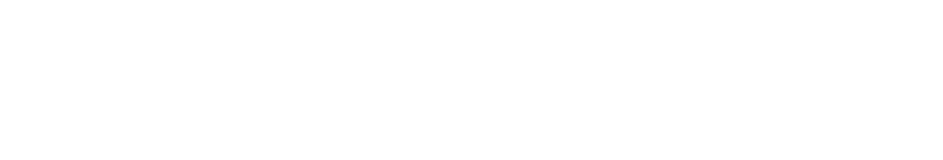
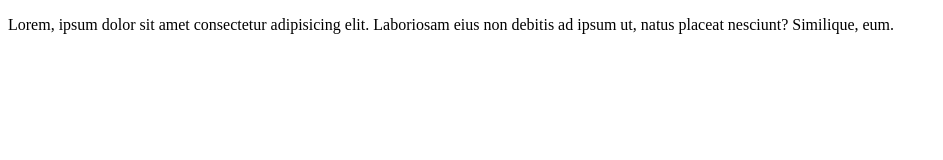
Before and after one commit to shumonira/acme_web_design, a plain HTML site: page index.html in a window 1280 px wide. Shown: the whole page, without its empty margins (0-943 px from the left). Drawn offline with Linux system fonts and the light colour scheme.

Commit message:
added paragraph in the body

```diff
--- a/index.html
+++ b/index.html
@@ -7,6 +7,6 @@
   <title>SHUMONIRA Web Design</title>
 </head>
 <body>
-
+  <p>Lorem, ipsum dolor sit amet consectetur adipisicing elit. Laboriosam eius non debitis ad ipsum ut, natus placeat nesciunt? Similique, eum.</p>
 </body>
 </html>
```
